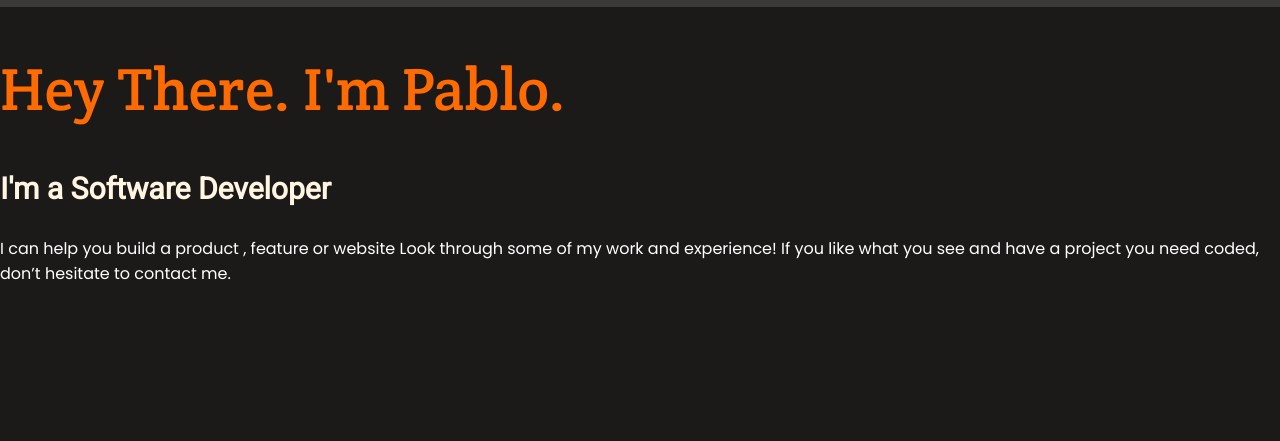
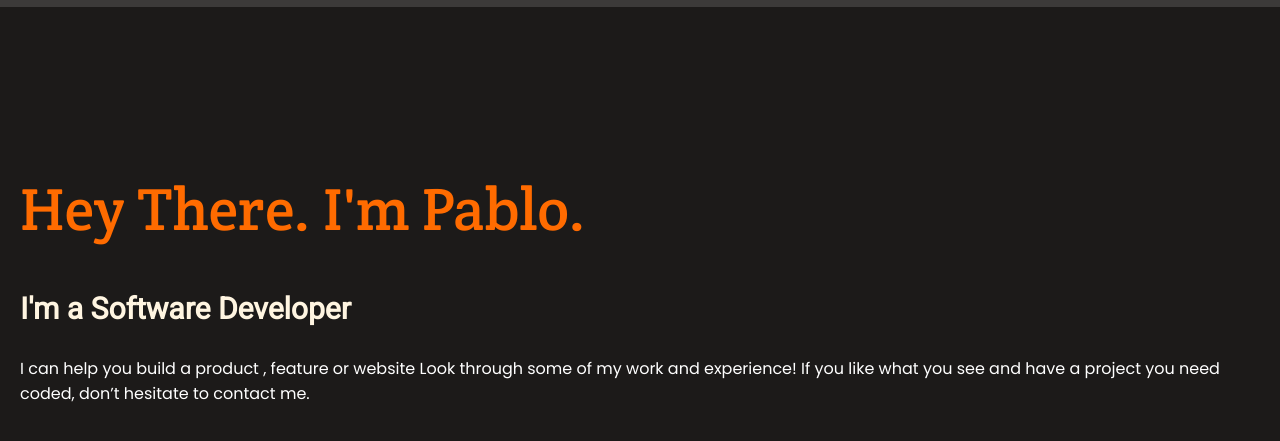
Before and after one commit to PabloEGonz/My-Portafolio, a website: page index.html in a window 1280 px wide. Shown: the part 73-514 px from the top of the page. Drawn offline with Linux system fonts and the light colour scheme.

Commit message:
Style all the text

```diff
--- a/style.css
+++ b/style.css
@@ -2,7 +2,7 @@
   box-sizing: border-box;
 }
 header {
-  top:0;
+  top: 0;
   left: 0;
   background: #3c3a39;
   height: 10vh;
@@ -19,38 +19,39 @@ header {
 #logo {
   height: 60px;
 }
-main{
-top:10vh;
+main {
+  top: 10vh;
   left: 0;
   position: absolute;
-background: #1C1A19;
+  background: #1c1a19;
   width: 100%;
   height: 100vh;
   display: flex;
   flex-direction: column;
 }
-section{
-
+section {
+  padding: 20px;
 }
-#presentation h1{
-    color: #FF6B00;
-    font-family: 'Crete Round';
+#presentation h1 {
+  padding-top: 100px;
+  color: #ff6b00;
+  font-family: "Crete Round";
   font-style: normal;
-font-weight: 549;
+  font-weight: 400;
   font-size: 60px;
   line-height: 64px;
 }
-#presentation h3{
+#presentation h3 {
   font-size: 30px;
-color: #FFF5E1;
-font-family: 'Roboto';
+  color: #fff5e1;
+  font-family: "Roboto";
   font-style: normal;
   font-weight: 700;
 }
-#presentation p{
+#presentation p {
   font-size: 16px;
-    color: #FFFFFF;
-    font-family: 'Poppins';
+  color: #ffffff;
+  font-family: "Poppins";
   font-style: normal;
   font-weight: 400;
 }
```
Lines whose indentation alone changed are shown as unchanged.
